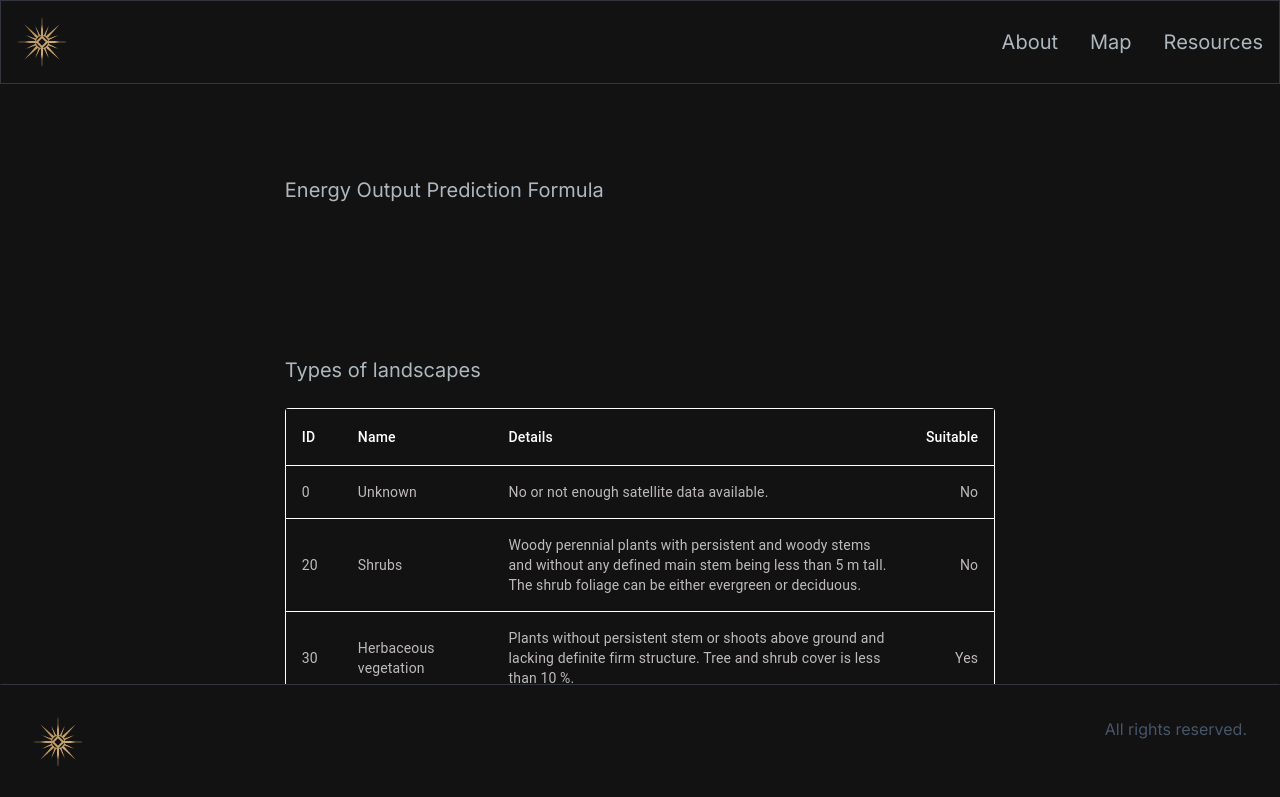
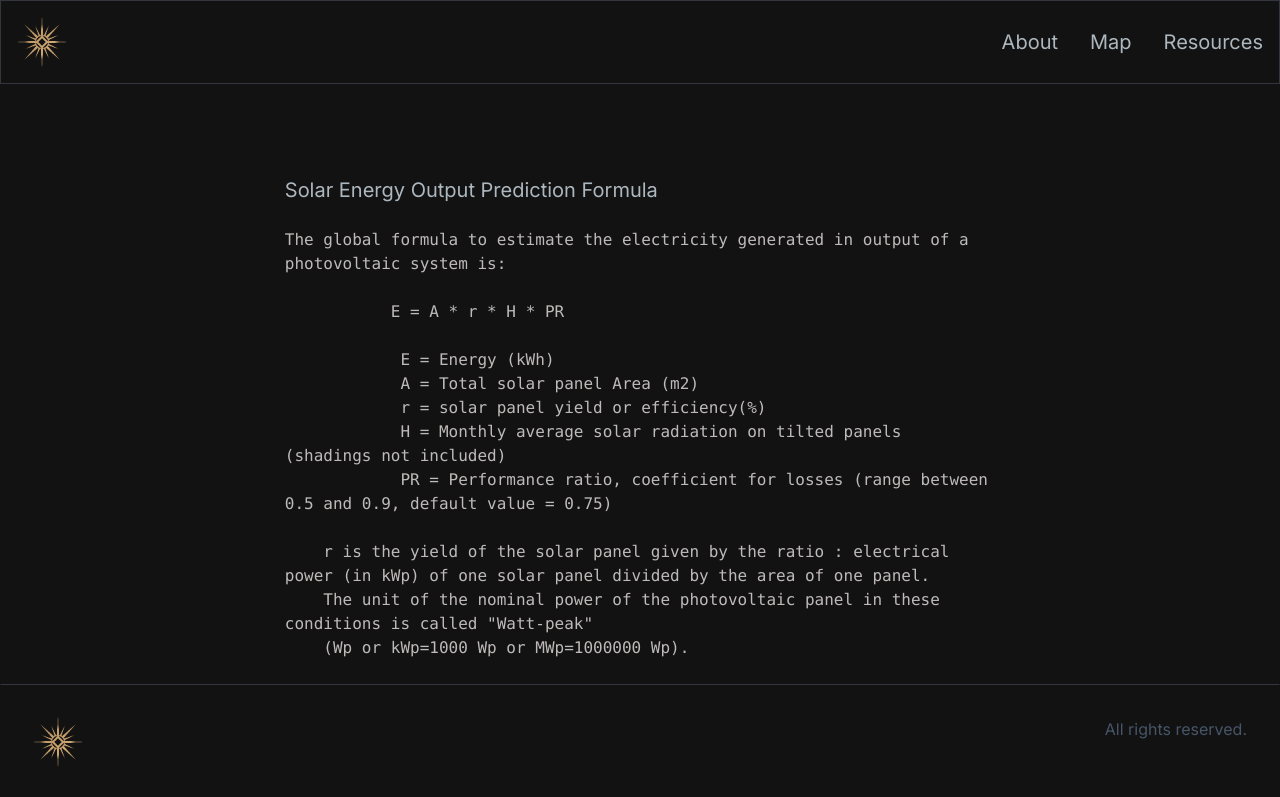
Before and after one commit to K-Krut/Analysis-Conditions-for-Installing-AES-Client, a Next.js app: page /resources in a window 1280 px wide. Shown: the top 797 px of the page. Built offline with nearby package versions, Linux system fonts and the light colour scheme.

Commit message:
wind info added to resources page

```diff
--- /dev/null
+++ b/src/app/resources/components/SolarEnergyOutputFormula.jsx
@@ -0,0 +1,24 @@
+import React from 'react';
+import {ENERGY_OUTPUT_FORMULA_EN} from "@/app/utils/map/solar-utils";
+
+
+export default function SolarEnergyOutputFormula() {
+    return (
+        <>
+            <section className="lg:py-16"
+                     style={{
+                         width: "60%",
+                         marginLeft: 'auto',
+                         marginRight: 'auto',
+                     }}>
+                <h1 className="text-[#ADB7BE] text-base sm:text-lg mb-6 lg:text-xl">Solar Energy Output Prediction Formula</h1>
+                <pre style={{
+                    whiteSpace: 'pre-wrap',
+                    color: 'rgba(222,216,216,0.85)'
+                }}>
+                    {ENERGY_OUTPUT_FORMULA_EN}
+                </pre>
+            </section>
+        </>
+    );
+}
--- a/src/app/resources/components/EnergyOutputFormula.jsx
+++ b/src/app/resources/components/WindEnergyOutputFormula.jsx
@@ -1,8 +1,9 @@
 import React from 'react';
-import {ENERGY_OUTPUT_FORMULA_EN} from "@/app/utils/map/map-utils";
+import {ENERGY_OUTPUT_FORMULA_EN} from "@/app/utils/map/solar-utils";
+import {WIND_ENERGY_OUTPUT_FORMULA_EN} from "@/app/utils/map/wind-utils";
 
 
-export default function EnergyOutputFormula() {
+export default function WindEnergyOutputFormula() {
     return (
         <>
             <section className="lg:py-16"
@@ -11,12 +12,12 @@ export default function EnergyOutputFormula() {
                          marginLeft: 'auto',
                          marginRight: 'auto',
                      }}>
-                <h1 className="text-[#ADB7BE] text-base sm:text-lg mb-6 lg:text-xl">Energy Output Prediction Formula</h1>
+                <h1 className="text-[#ADB7BE] text-base sm:text-lg mb-6 lg:text-xl">Wind Energy Output Prediction Formula</h1>
                 <pre style={{
                     whiteSpace: 'pre-wrap',
                     color: 'rgba(222,216,216,0.85)'
                 }}>
-                    {ENERGY_OUTPUT_FORMULA_EN}
+                    {WIND_ENERGY_OUTPUT_FORMULA_EN}
                 </pre>
             </section>
         </>
--- a/src/app/resources/page.js
+++ b/src/app/resources/page.js
@@ -1,10 +1,11 @@
 "use client"
 
+import Head from "next/head";
 import Footer from "@/app/components/Footer";
 import Navbar from "@/app/components/Navbar";
 import LandscapeTypeTable from "@/app/resources/components/LandTypesTable";
-import EnergyOutputFormula from "@/app/resources/components/EnergyOutputFormula";
-import Head from "next/head";
+import SolarEnergyOutputFormula from "@/app/resources/components/SolarEnergyOutputFormula";
+import WindEnergyOutputFormula from "@/app/resources/components/WindEnergyOutputFormula";
 
 export default function Resources() {
     return (
@@ -15,7 +16,8 @@ export default function Resources() {
         <main className="flex min-h-screen flex-col bg-[#121212]">
             <Navbar />
             <div className="container mt-24 mx-auto px-12 py-4 relative">
-                <EnergyOutputFormula />
+                <SolarEnergyOutputFormula />
+                <WindEnergyOutputFormula />
                 <LandscapeTypeTable />
             </div>
             <Footer />
```
